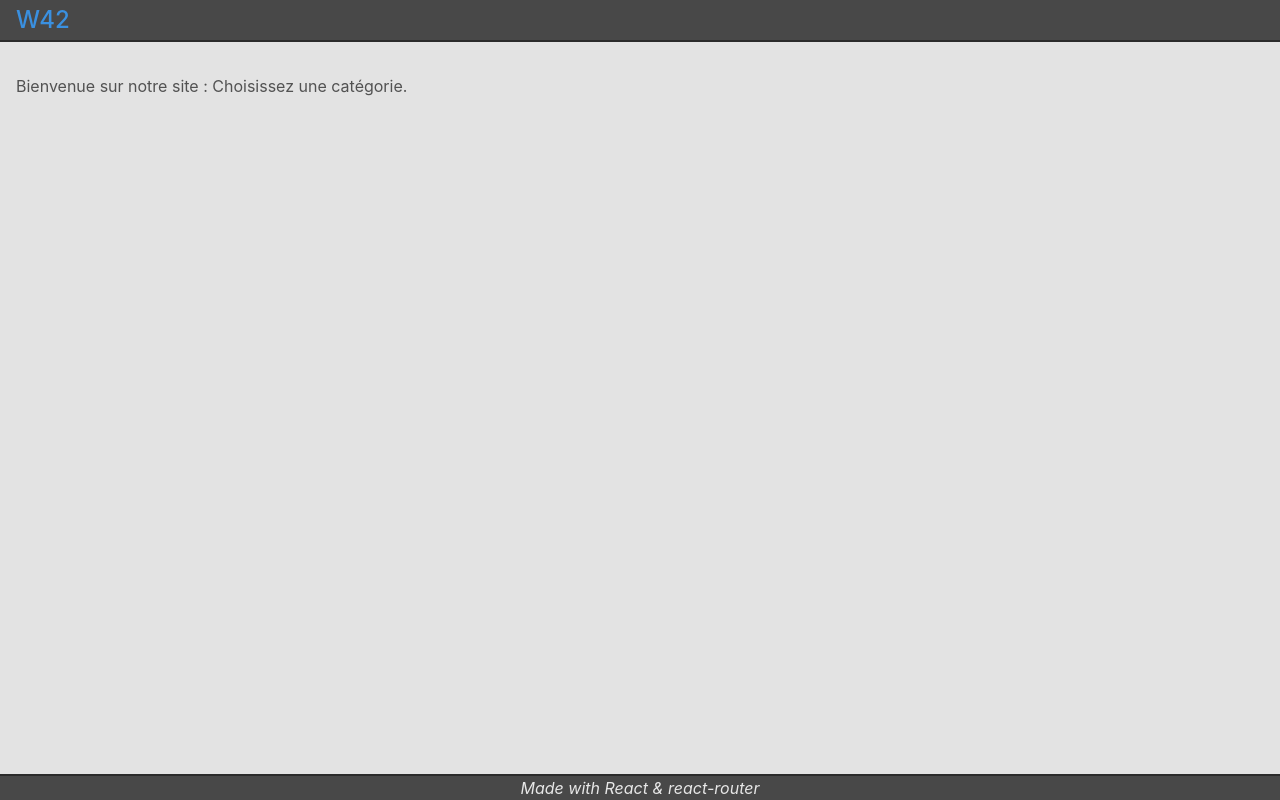
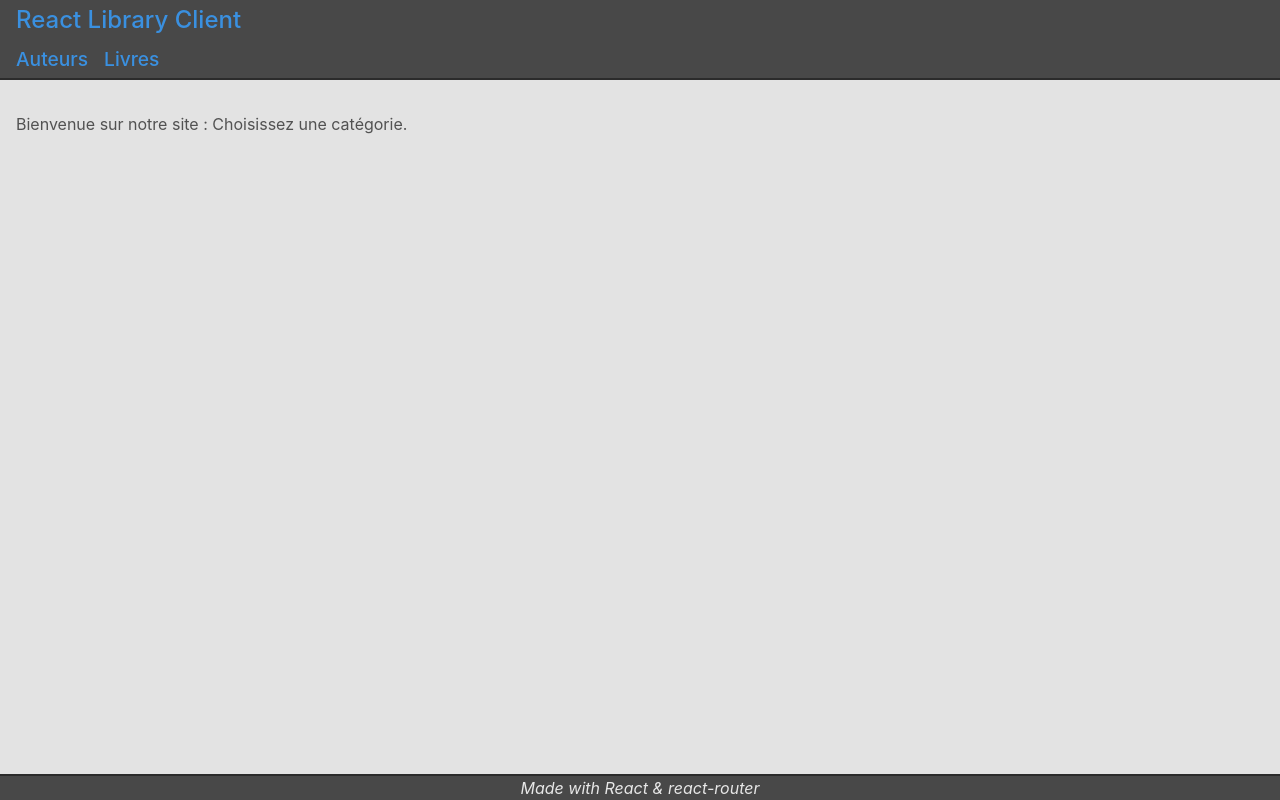
Before and after one commit to karimelkaid/React-Library-Client, a React (Vite) app in the folder react_library_client/: page / in a window 1280 px wide. Built offline with nearby package versions, Linux system fonts and the light colour scheme.

Commit message:
The routes to the authors and books page have been added, but without their component (just a paragraph).

```diff
--- a/react_library_client/src/routes/root.tsx
+++ b/react_library_client/src/routes/root.tsx
@@ -3,9 +3,10 @@ import { NavLink, Outlet } from 'react-router-dom';
 export default function Root() {
   return (<>
     <header>
-      <h2><NavLink to="/">W42</NavLink></h2>
+      <h2><NavLink to="/">React Library Client</NavLink></h2>
       <ul>
-
+        <li><NavLink to="/authors">Auteurs</NavLink></li>
+        <li><NavLink to="/books">Livres</NavLink></li>
       </ul>
     </header>
     <main>
```
Also changed, not shown: react_library_client/src/main.tsx (+8 -0 lines).
